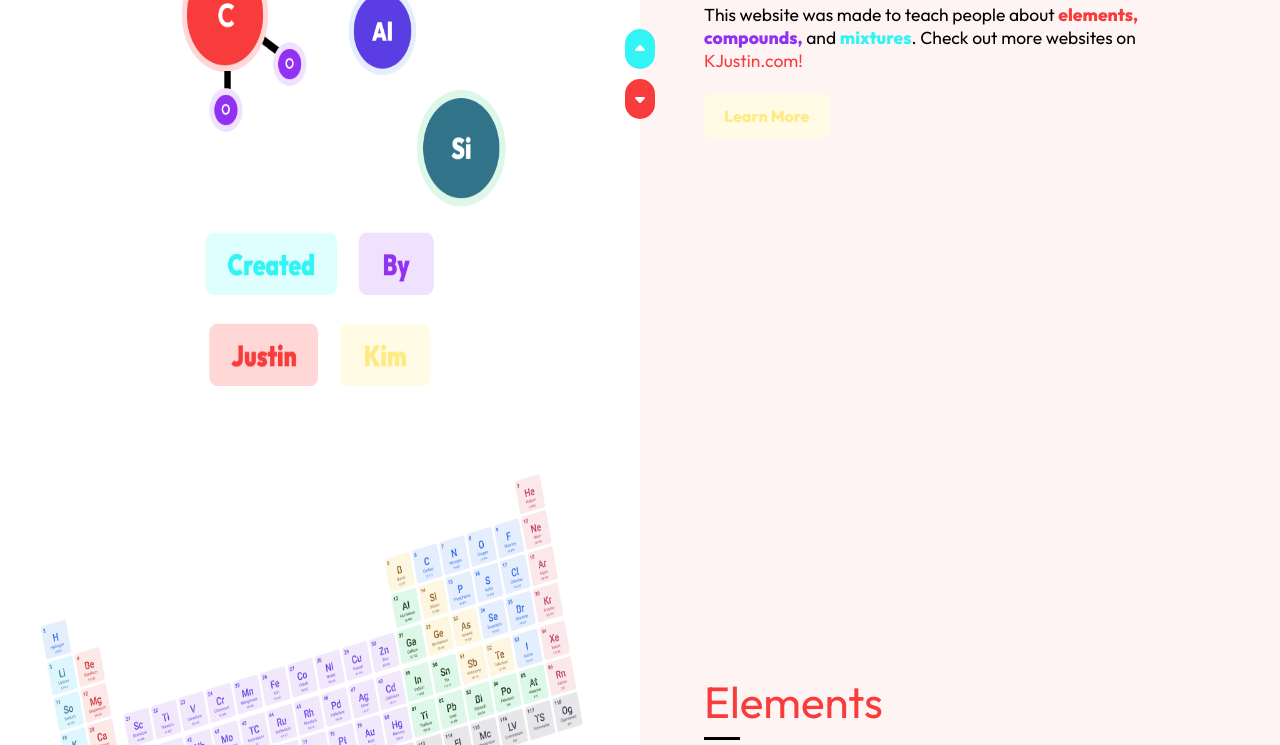
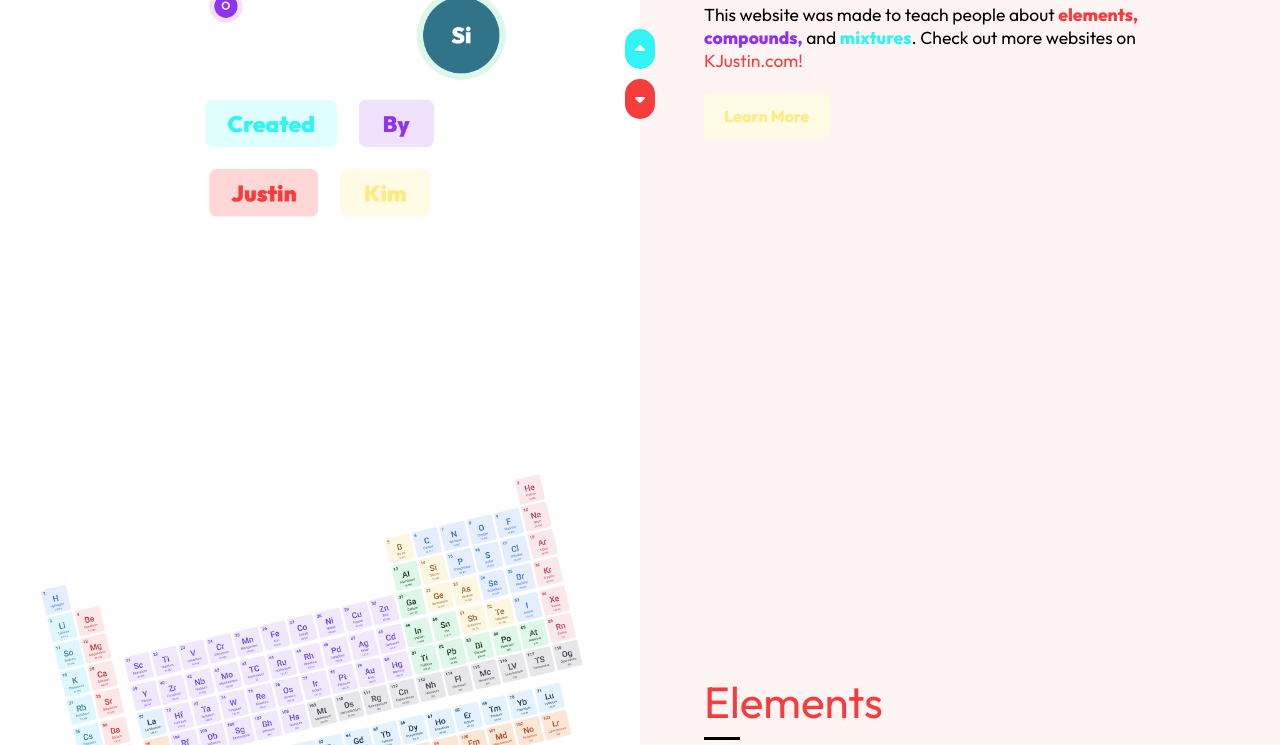
Before and after one commit to DevDesignJustin/Chemistry-Project, a plain HTML site: page index.html in a window 1280 px wide. Shown: the part 326-1071 px from the top of the page. Drawn offline with Linux system fonts and the light colour scheme.

Commit message:
Update style.css

```diff
--- a/style.css
+++ b/style.css
@@ -35,17 +35,12 @@ img {
 }
 
 .left div {
-    display: flex;
-    justify-content: center;
-    text-align: center;
     width: 100%;
     height: 100vh;
-    /* margin-bottom: 7px; */
 }
 
 .left img {
-    display: block;
-    height: 105vh;
+    display: flex;
 }
 
 .right {
```
